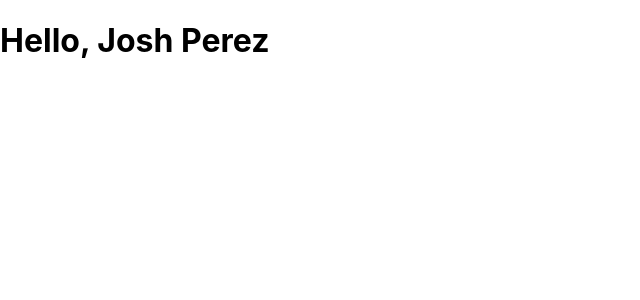
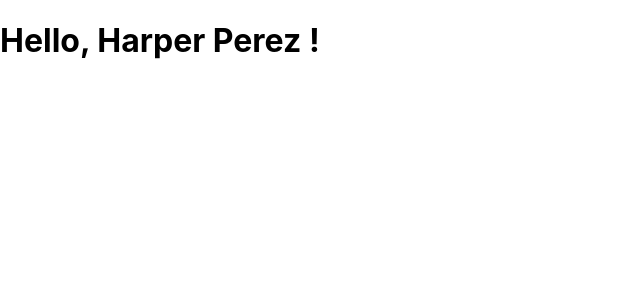
Before and after one commit to prachisawarkar/React-, a React (Create React App) app: page / in a window 1280 px wide. Shown: the top 300 px of the page, without its empty margins (0-640 px from the left). Built offline with nearby package versions, Linux system fonts and the light colour scheme.

Commit message:
test-version-1

```diff
--- a/src/App.js
+++ b/src/App.js
@@ -2,11 +2,22 @@ import React from 'react';
 import logo from './logo.svg';
 import './App.css';
 
+
 function App() {
-  const name = 'Josh Perez';
   return (
-    <h1> Hello, {name} </h1>
+    <h1> Hello, {formatName(user)} ! </h1>
   );
 }
 
+function formatName (user) {
+  return user.fname + ' ' + user.lname;
+}
+
+const user = {
+  fname : 'Harper',
+  lname : 'Perez'
+};
+
+const element = <h1> Hello, {formatName(user)} ! </h1>;
+
 export default App;
```
